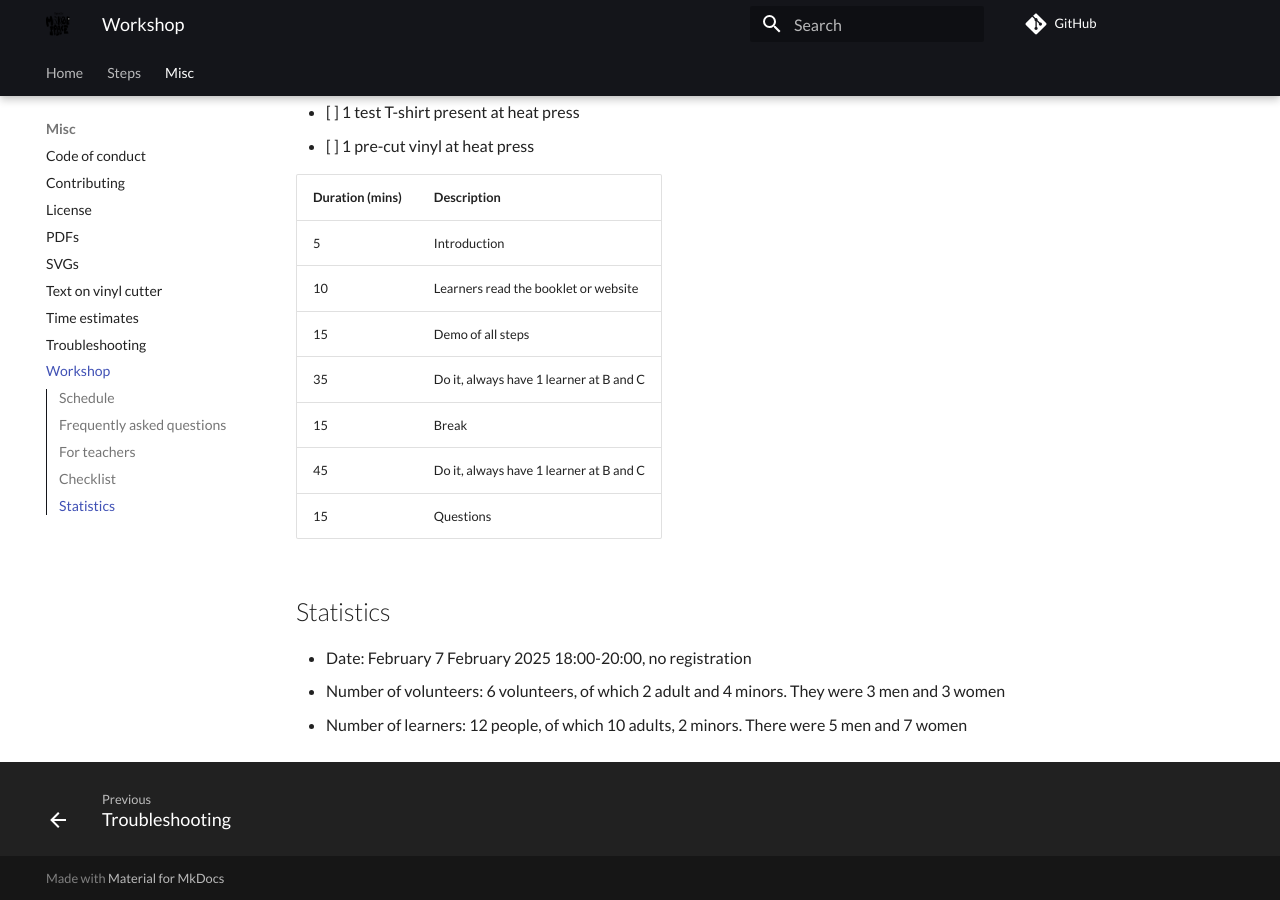
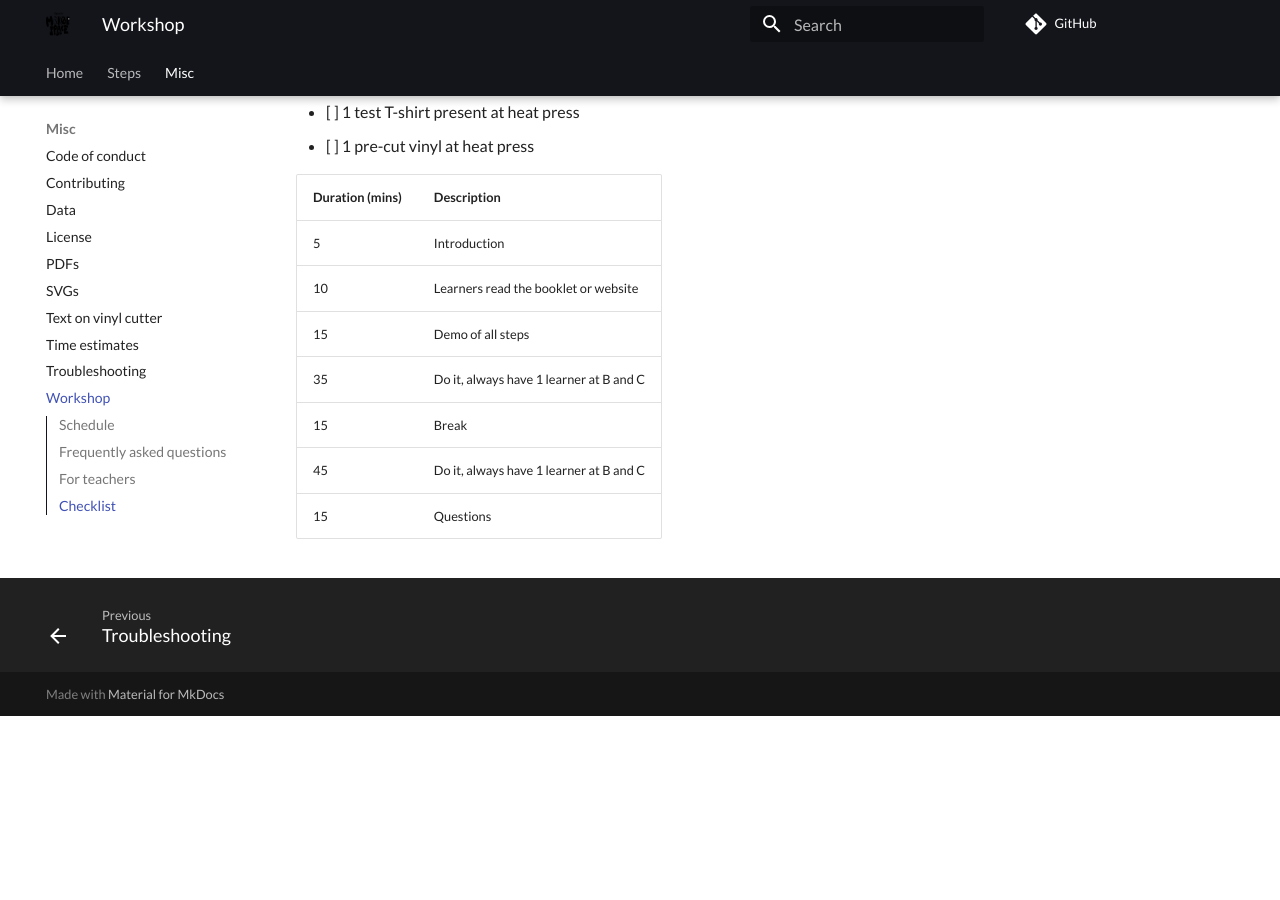
Before and after one commit to uppsala-makerspace/vevor_vinyl_cutter_to_t_shirt_manual, an MkDocs documentation site: the page built from docs/workshop/README.md, in a window 1280 px wide and 900 px high, scrolled down 4501 px. Built offline with MkDocs 1.6.1 and Material for MkDocs 9.7.7, drawn with Linux system fonts in a browser that asks for light colours; comment, search, counter and statistics services are not loaded; after the commit the page ends 5217 px from its top, so only the background shows below that.

Commit message:
Add 'data' section

```diff
--- a/docs/workshop/README.md
+++ b/docs/workshop/README.md
@@ -170,12 +170,3 @@
 15             |Break
 45             |Do it, always have 1 learner at B and C
 15             |Questions
-
-
-## Statistics
-
-- Date: February 7 February 2025 18:00-20:00, no registration
-- Number of volunteers: 6 volunteers, of which 2 adult and 4 minors.
-  They were 3 men and 3 women
-- Number of learners: 12 people, of which 10 adults, 2 minors.
-  There were 5 men and 7 women
--- a/mkdocs.yml
+++ b/mkdocs.yml
@@ -25,6 +25,7 @@
   - Misc:
     - Code of conduct: CODE_OF_CONDUCT.md
     - Contributing: CONTRIBUTING.md
+    - Data: data/README.md
     - License: LICENSE.md
     - PDFs: pdfs/README.md
     - SVGs: svgs/README.md
```
Also changed, not shown: docs/data/README.md (added, +18 -0 lines).
